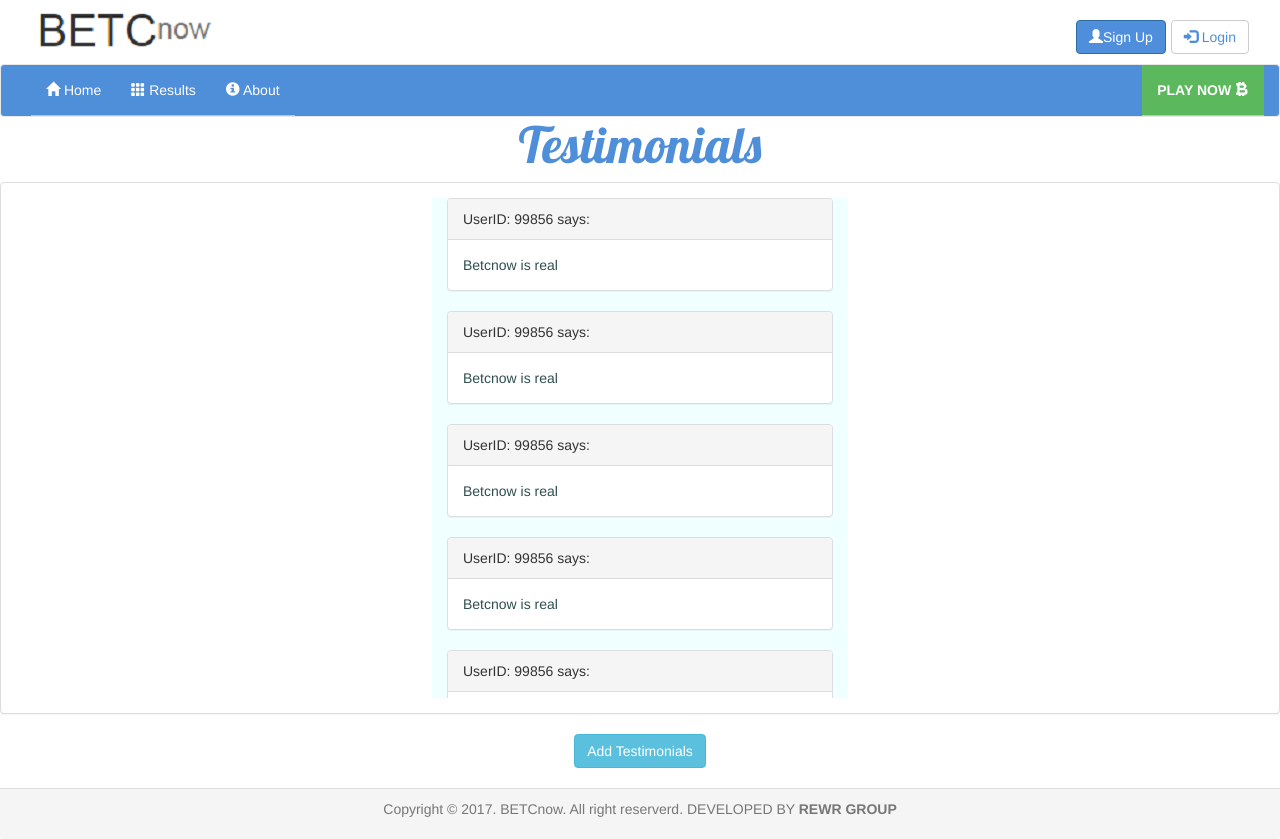
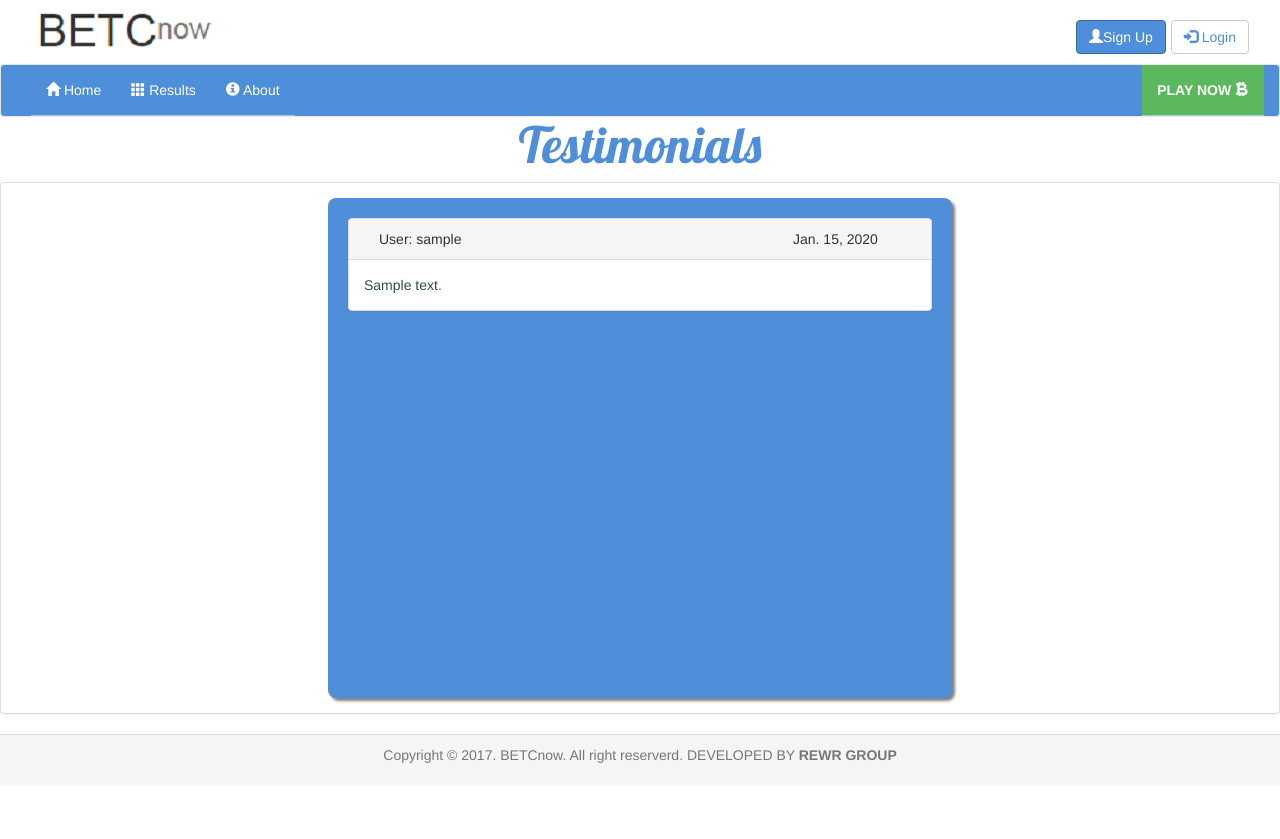
Before and after one commit to RewrGroup/AstroBurger, a Django app: a page that uses betcnow/templates/betcnow/testimonios.html in a window 1280 px wide. After the commit the page ends 763 px from the top, so only its background shows below. Run offline with Django 3.2, Linux system fonts and the light colour scheme; tables that the repository leaves empty hold one stand-in row (values such as "Sample post"); some libraries are stand-ins or nearby versions.

Commit message:
paagina testimonio hecha

```diff
--- a/betcnow/admin.py
+++ b/betcnow/admin.py
@@ -1,7 +1,7 @@
 from django.contrib import admin
 from django.contrib.auth.admin import UserAdmin as BaseUserAdmin
 from django.contrib.auth.models import User
-from .models import Profile, Jugada, Pote, Membership
+from .models import Profile, Jugada, Pote, Membership, Testimonio
 
 
 class ProfileInline(admin.StackedInline):
@@ -22,3 +22,4 @@ admin.site.register(Profile)
 admin.site.register(Jugada)
 admin.site.register(Pote)
 admin.site.register(Membership)
+admin.site.register(Testimonio)
--- a/betcnow/models.py
+++ b/betcnow/models.py
@@ -2,6 +2,7 @@ from django.db import models
 from django.contrib.auth.models import User
 from django.db.models.signals import post_save
 from django.dispatch import receiver
+from django.utils import timezone
 
 
 class Membership(models.Model):
@@ -63,6 +64,21 @@ class Jugada(models.Model):
         return str(self.pote.id) + ": " + str(self.numero)
 
 
+class Testimonio(models.Model):
+    user = models.ForeignKey(User)
+    texto = models.TextField(max_length=140)
+    fecha = models.DateField(blank=True, null=True)
+    aprobado = models.BooleanField(default=False)
+
+    def save(self, *args, **kwargs):
+        if not self.id:
+            self.fecha = timezone.now()
+        return super(Testimonio, self).save(*args, **kwargs)
+
+    def __str__(self):
+        return self.user.username + " on " + str(self.fecha)
+
+
 @receiver(post_save, sender=Pote)   # cuando se crea un nuevo pote, se hace un populate de jugadas
 def llenar_jugadas(sender, instance, created, **kwargs):
     if created:
--- a/betcnow/static/betcnow/css/betcnow.css
+++ b/betcnow/static/betcnow/css/betcnow.css
@@ -368,10 +368,12 @@ font-style: bold;
 
 /*TESTIMONIOS*/
 .caja-testimonios{
-    background: azure;
-
+    background: #4F8ED8;
+    padding: 20px 20px 20px 20px;
     overflow: auto;
     height : 500px;
+    border-radius: 8px;
+    box-shadow: 3px 3px 3px grey;
 }
 
 
--- a/betcnow/templates/betcnow/about.html
+++ b/betcnow/templates/betcnow/about.html
@@ -1,6 +1,6 @@
 {% extends 'base.html' %}
 {% load staticfiles %}
-{% block title %}F.A.Q {% endblock%}
+{% block title %}Info {% endblock%}
 {% block content %}
 <!-- AQUI VA EL CUERPO -->
 
@@ -61,7 +61,6 @@
                     <img class="img-responsive" src="{% static 'betcnow/img/step2.png' %}">
                 </div>
             </div>
-            <hr>
             <hr>
             <div class="row">
                 <div class="col-lg-3 textos-explicativos">
--- a/betcnow/templates/betcnow/testimonios.html
+++ b/betcnow/templates/betcnow/testimonios.html
@@ -1,73 +1,47 @@
 {% extends 'base.html' %}
 {% load staticfiles %}
+{% block scripts %}
+    <script>
+        function show_success(){
+            document.getElementById("success").style = 'block';
+            window.setTimeout(function(){
+                document.getElementById("send_testimonial").submit();
+            }, 3000);
+        }
+    </script>
+{% endblock %}
 <!-- AQUI VA EL CUERPO -->
 {% block title%} Testimonials {% endblock %}
 {% block content%}
 <div class="panel panel-default">
     <div class="panel-body">
-        <div class="col-lg-4 col-lg-offset-4 caja-testimonios">
+        <div class="col-lg-6 col-lg-offset-3 caja-testimonios">
+            {% for testimonio in testimonios %}
                 <div class="panel panel-default">
-                <div class="panel-heading">UserID: 99856 says:
+                    <div class="panel-heading">
+                            <div class="row">
+                                <div class="col-lg-9">
+                                    User: {{testimonio.user}}
                                 </div>
-                <div class="panel-body">Betcnow is real
+                                <div class="col-lg-3">
+                                    {{testimonio.fecha}}
                                 </div>
                             </div>
-            <div class="panel panel-default">
-                <div class="panel-heading">UserID: 99856 says:
                     </div>
-                <div class="panel-body">Betcnow is real
+                    <div class="panel-body">
+                        {{testimonio.texto}}
                     </div>
                 </div>
-            <div class="panel panel-default">
-                <div class="panel-heading">UserID: 99856 says:
-                </div>
-                <div class="panel-body">Betcnow is real
-                </div>
-            </div>
-            <div class="panel panel-default">
-                <div class="panel-heading">UserID: 99856 says:
-                </div>
-                <div class="panel-body">Betcnow is real
-                </div>
-            </div>
-            <div class="panel panel-default">
-                <div class="panel-heading">UserID: 99856 says:
-                </div>
-                <div class="panel-body">Betcnow is real
-                </div>
-            </div>
-            <div class="panel panel-default">
-                <div class="panel-heading">UserID: 99856 says:
-                </div>
-                <div class="panel-body">Betcnow is real
-                </div>
-            </div>
-            <div class="panel panel-default">
-                <div class="panel-heading">UserID: 99856 says:
-                </div>
-                <div class="panel-body">Betcnow is real
-                </div>
-            </div>
-            <div class="panel panel-default">
-                <div class="panel-heading">UserID: 99856 says:
-                </div>
-                <div class="panel-body">Betcnow is real
-                </div>
-            </div>
-            <div class="panel panel-default">
-                <div class="panel-heading">UserID: 99856 says:
-                </div>
-                <div class="panel-body">Betcnow is real
-                </div>
-            </div>
-
+            {% endfor %}
         </div>
     </div>
 </div>
 
 <!-- BOTON DE AGREGAR COMENTARIO -->
 <!-- Trigger the modal with a button -->
-<center><button type="button" class="btn btn-info btn-md" data-toggle="modal" data-target="#myModal">Add Testimonials</button></center><br>
+{% if request.user.is_authenticated %}
+<center><button type="button" class="btn btn-success" data-toggle="modal" data-target="#myModal">Add Testimonials</button></center><br>
+{% endif %}
 
 <!-- Modal -->
 <div id="myModal" class="modal fade" role="dialog">
@@ -79,18 +53,21 @@
                 <h4 class="modal-title">Add testimonials</h4>
             </div>
             <div class="modal-body">
+                <form method="post" action="{% url 'proccess_testimonial' %}" id="send_testimonial">
+                    {% csrf_token %}
                     <div class="form-group">
-                    <label for="comment"> Hello User<br> write a testimonials here:</label>
-                    <textarea class="form-control" rows="5" id="comment"></textarea>
+                        <label for="comment"> Hi, {{user}}!<br> Could you tell your experience in betcnow (in 140 characters)</label>
+                        <textarea class="form-control" rows="5" id="comment" maxlength="140" name="texto"></textarea>
                     </div>
-                <center>
-                    <div class="row">
-                        <button type="button" class="btn btn-success">Accept</button>
-                        <button type="button" class="btn btn-danger">Cancel</button>
+                    <div class="form-group">
+                        <input type="button" value="Send" class="btn btn-info submit-color-betcnow" onclick="show_success()">
                     </div>
-                </center>
+                </form>
             </div>
             <div class="modal-footer">
+                <div class="alert alert-success" id="success" style="display: None">
+                    <strong>Success!</strong> Indicates a successful or positive action.
+                </div>
                 <button type="button" class="btn btn-default" data-dismiss="modal">Close</button>
             </div>
         </div>
--- a/betcnow/urls.py
+++ b/betcnow/urls.py
@@ -11,5 +11,6 @@ urlpatterns = [
     url(r'^user/(?P<pk>[0-9]+)/$', views.profile, name='profile'),
     url(r'^membership/$', TemplateView.as_view(template_name="betcnow/upgrade.html"), name='membership'),
     url(r'^about/$', TemplateView.as_view(template_name="betcnow/about.html"), name='about'),
-    url(r'^testimonials/$', TemplateView.as_view(template_name="betcnow/testimonios.html"), name='testimonios')
+    url(r'^testimonials/$', views.testimonios, name='testimonios'),
+    url(r'^proccess_testimonial', views.proccess_testimonial, name='proccess_testimonial'),
 ]
--- a/betcnow/views.py
+++ b/betcnow/views.py
@@ -3,11 +3,12 @@ from django.contrib.auth import views as auth_views
 from django.contrib.auth.decorators import login_required
 from betcnow.forms import LoginWithPlaceholder
 from pinax.notifications.models import send
-from .models import Profile, User, Jugada, Pote
+from .models import Profile, User, Jugada, Pote, Testimonio
 from registration.backends.default.views import ActivationView
-from django.http import HttpResponse
+from django.http import HttpResponse, HttpResponseRedirect
 from django.views.decorators.csrf import csrf_exempt
 from django.http import JsonResponse
+from django.core.urlresolvers import reverse
 import datetime
 import md5hash
 
@@ -116,6 +117,20 @@ def callback(request, *args, **kwargs):
     return HttpResponse(html)
 
 
+def testimonios(request):
+    testimonios_aprobados = Testimonio.objects.filter(aprobado=True)
+    testimonios_aprobados = reversed(testimonios_aprobados)
+    return render(request, "betcnow/testimonios.html", {'testimonios': testimonios_aprobados})
+
+
+def proccess_testimonial(request):
+    if request.method == 'POST':
+        nuevo_testimonio = Testimonio.objects.create(user=request.user, texto=request.POST.get('texto'))
+        nuevo_testimonio.save()
+    return HttpResponseRedirect(reverse('testimonios'))
+
+
+
 class SendEmailAfterActivate(ActivationView):
 
     def activate(self, *args, **kwargs):
```
Also changed, not shown: betcnow/migrations/0012_testimonio.py (added), betcnow/migrations/0013_auto_20170223_1225.py (added), betcnow/migrations/0014_testimonio_status.py (added), betcnow/migrations/0015_auto_20170223_1233.py (added). Lines whose indentation alone changed are shown as unchanged.
